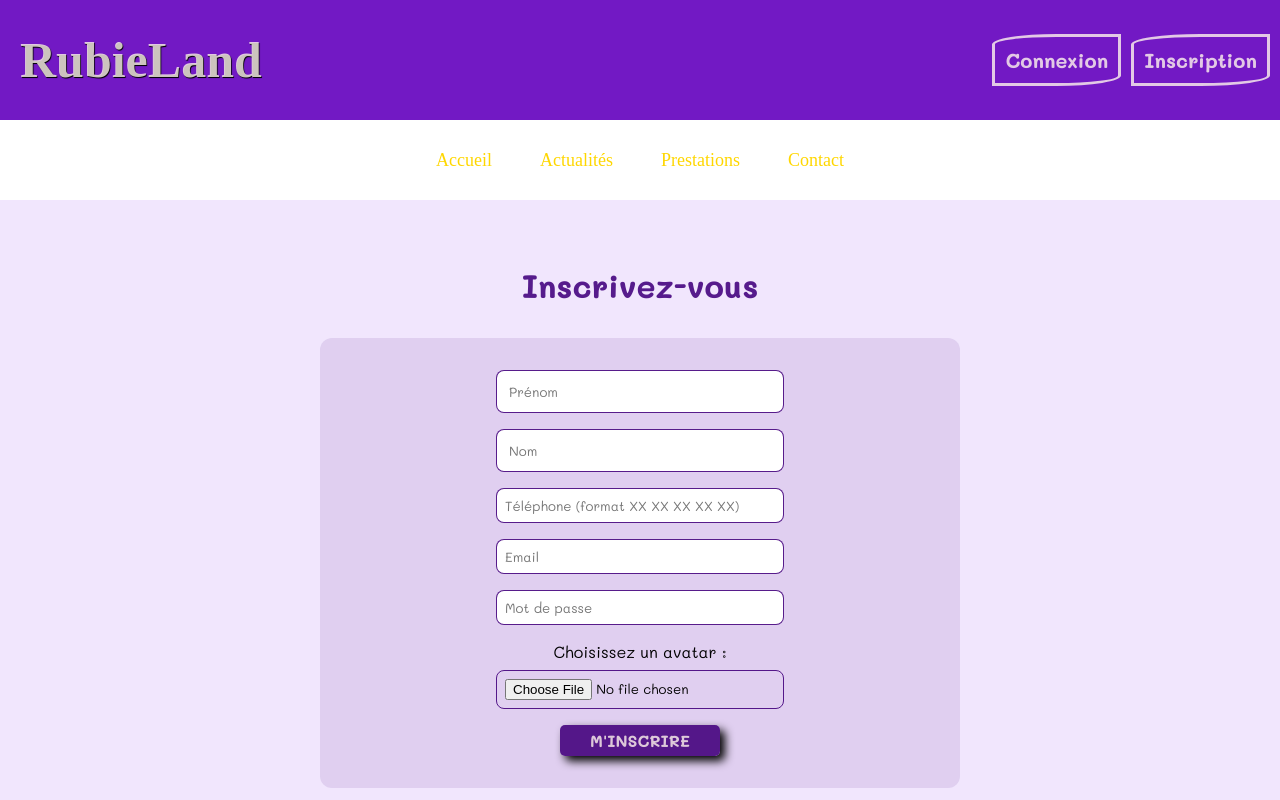
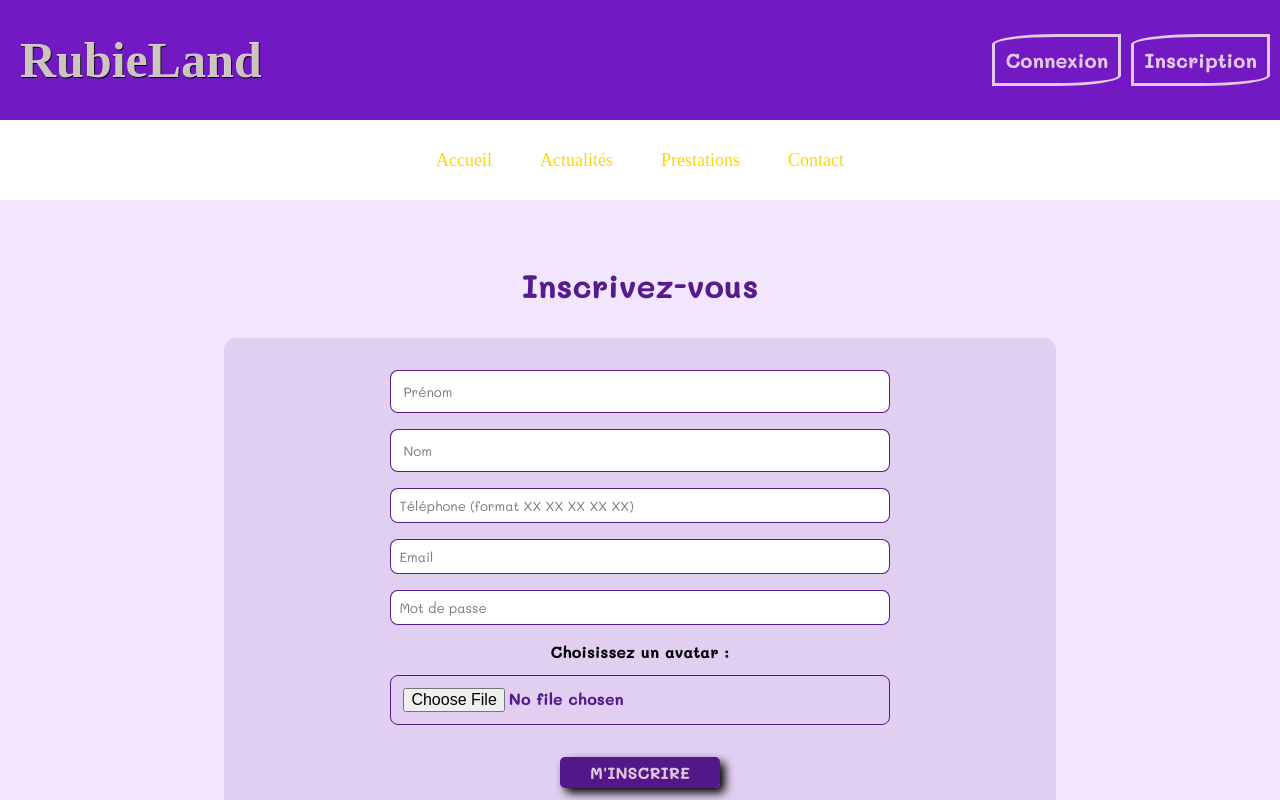
Before and after one commit to Mickael-Mesloub/Projet-Petsitting, a React (Create React App) app in the folder client/: page /register in a window 1280 px wide. Shown: the top 800 px of the page. Built offline with nearby package versions, Linux system fonts and the light colour scheme; a web font is replaced by a local one.

Commit message:
edit forms and styles on forms

```diff
--- a/client/src/assets/styles/_placeholders.scss
+++ b/client/src/assets/styles/_placeholders.scss
@@ -103,6 +103,7 @@
     border: 1px solid #888;
     padding: 10px;
     font-size: 14px;
+    text-align: center;
   }
 }
 
--- a/client/src/assets/styles/forms.scss
+++ b/client/src/assets/styles/forms.scss
@@ -77,9 +77,9 @@ form {
 
   .selected-image,
   .choose-image {
-    width: 13em;
-    height: 11em;
-    padding-bottom: 8px;
+    width: 80%;
+    margin: auto;
+    padding: 16px;
     cursor: pointer;
     transition: all 0.3s ease-in-out;
   }
@@ -88,6 +88,7 @@ form {
   .choose-image img {
     width: 100%;
     height: 100%;
+    object-fit: cover;
     border-radius: 12px;
     box-shadow: 5px 5px 10px #000;
     transition: all 0.3s ease-in-out;
@@ -98,22 +99,63 @@ form {
   }
 }
 
+.file-input {
+    padding-bottom: 16px;
+}
+
+.file-input label {
+display: inline-block;
+text-align: center;
+margin-bottom: 5px;
+font-weight: bold;
+}
+
+.file-input input[type="file"] {
+display: block;
+font-size: 16px;
+font-weight: 700;
+color: $dark-violet;
+border-radius: 8px;
+padding: 12px;
+}
+
+.file-input input[type="file"]:focus {
+outline: none;
+box-shadow: 5px 10px 10px $dark-violet;
+
+}
+
 // ********** MEDIA QUERRIES **********
 
-// ********** DESKTOP **********
+// ********** TABLET FORMAT **********
 
-@include desktop {
+@include tablet {
   form {
-    width: 50%;
+    width: 75%;
     label,
     input,
     fieldset,
     select,
     textarea {
-      width: 50%;
+      width: 75%;
     }
     textarea {
       height: 25em;
     }
   }
 }
+
+// ********** DESKTOP FORMAT **********
+
+@include desktop {
+  form {
+    width: 65%;
+    label,
+    input,
+    fieldset,
+    select,
+    textarea {
+      width: 65%;
+    }
+  }
+}
--- a/client/src/pages/admin/news/createNewsArticle/createNewsArticle.js
+++ b/client/src/pages/admin/news/createNewsArticle/createNewsArticle.js
@@ -77,6 +77,7 @@ const CreateNews = () => {
           }}
         ></textarea>
         <div className="character-counter">Nb de caractères : {countChar}</div>
+        <div className="form-inputs file-input">
           <label htmlFor="file">Ajouter des images : </label>
           <input
             type="file"
@@ -86,6 +87,7 @@ const CreateNews = () => {
             required
             onChange={(e) => setFiles(e.target.files)}
           />
+        </div>
         <input type="submit" value="Ajouter" />
       </form>
     </main>
--- a/client/src/pages/admin/news/updateNewsArticle/updateNewsArticle.js
+++ b/client/src/pages/admin/news/updateNewsArticle/updateNewsArticle.js
@@ -95,6 +95,7 @@ const UpdateArticle = () => {
           defaultValue={article.content}
           onChange={(e) => setContent(e.target.value)}
         ></textarea>
+        <div className="form-inputs file-input">
           <label htmlFor="file">Images : </label>
           <input
             type="file"
@@ -103,6 +104,7 @@ const UpdateArticle = () => {
             multiple
             onChange={(e) => setImages(e.target.files)}
           />
+        </div>
         {article.images && article.images.length > 0 && (
           <fieldset>
             <legend>Sélectionnez les images à remplacer</legend>
--- a/client/src/pages/profile/animals/createAnimal/createAnimal.js
+++ b/client/src/pages/profile/animals/createAnimal/createAnimal.js
@@ -71,6 +71,7 @@ const CreateAnimal = () => {
           <option value="medium">Moyen toutou (entre 10kg et 25kg)</option>
           <option value="large">Grand toutou (plus de 25kg)</option>
         </select>
+        <div className="form-inputs file-input">
           <input
             type="file"
             name="file"
@@ -79,6 +80,7 @@ const CreateAnimal = () => {
             onChange={(event) => setFiles(event.target.files)}
             multiple
           />
+        </div>
         <input type="submit" value="Ajouter" />
       </form>
     </main>
--- a/client/src/pages/profile/animals/updateAnimal/updateAnimal.js
+++ b/client/src/pages/profile/animals/updateAnimal/updateAnimal.js
@@ -96,6 +96,7 @@ const UpdateAnimal = () => {
           <option value="medium">Moyen toutou (entre 10kg et 25kg)</option>
           <option value="large">Grand toutou (plus de 25kg)</option>
         </select>
+        <div className="form-inputs file-input">
           <input
             type="file"
             name="file"
@@ -103,6 +104,7 @@ const UpdateAnimal = () => {
             onChange={(event) => setImages(event.target.files)}
             multiple
           />
+        </div>
         {animal.images && animal.images.length > 0 && (
           <fieldset>
             <legend>Sélectionnez les images à remplacer</legend>
--- a/client/src/pages/public/auth/register/styles.scss
+++ b/client/src/pages/public/auth/register/styles.scss
@@ -1,4 +1,6 @@
 @import "../../../../assets/styles/_variables";
+@import "../../../../assets/styles/_placeholders";
+@import "../../../../assets/styles/_mixins";
 
 .registerPage-main {
   background: $form-bg;
```
Also changed, not shown: 1 other file (tests, documents, lock files or other folders). Lines whose indentation alone changed are shown as unchanged.
